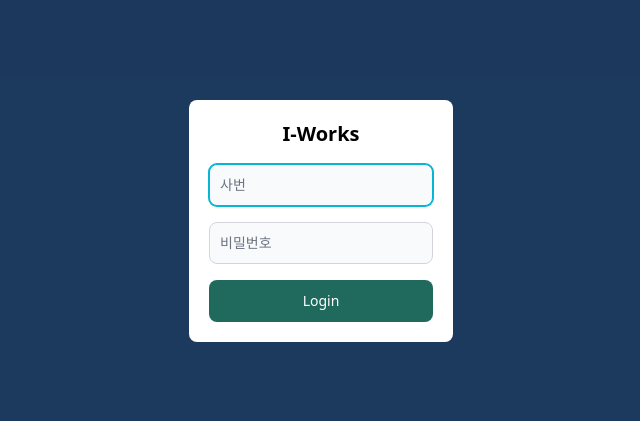
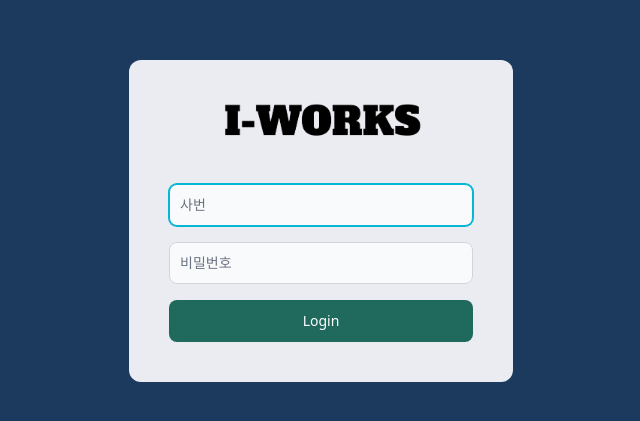
Before and after one commit to suhyeon06/i-works, a React (Vite) app in the folder I-works_client/: page /user/login in a window 1280 px wide. Shown: the part 179-600 px from the top of the page, without its empty margins (319-959 px from the left). Built offline with nearby package versions, Linux system fonts and the light colour scheme.

Commit message:
deisgn: Login page design

```diff
--- a/I-works_client/src/index.css
+++ b/I-works_client/src/index.css
@@ -1,22 +1,3 @@
 @tailwind base;
 @tailwind components;
 @tailwind utilities;
-
-/* App.css 또는 원하는 CSS 파일에 추가 */
-.modal-overlay {
-  position: fixed;
-  top: 0;
-  left: 0;
-  width: 100%;
-  height: 100%;
-  background-color: #1f4068; /* 원하는 배경색으로 변경 */
-  z-index: 999; /* 모달 창 위에 배치하기 위한 z-index 설정 */
-}
-
-.modal {
-  background-color: white;
-  padding: 20px;
-  z-index: 1000; /* 모달 창 위에 배치하기 위한 z-index 설정 */
-}
-
-/* 다른 모달 스타일링도 여기에 추가할 수 있습니다. */
--- a/I-works_client/src/pages/LoginPage.tsx
+++ b/I-works_client/src/pages/LoginPage.tsx
@@ -3,6 +3,7 @@ import { useState, ChangeEvent, FormEvent, useRef, useEffect } from 'react';
 import { createPortal } from 'react-dom';
 import { Form, useNavigate } from 'react-router-dom';
 import { Button, Card, TextInput } from 'flowbite-react';
+import iworks_logo from '../assets/iworks_logo.png'
 
 interface LoginResponse {
   token: string;
@@ -60,10 +61,13 @@ function LoginPage() {
 
   return createPortal(
     <>
-      <div className="modal-overlay"></div>
+      <div className="w-full h-full fixed bg-[#1f4068]"></div>
       <Card className="max-w-sm">
-        <dialog ref={dialog} className="modal rounded-lg">
-          <h1 className="text-xl font-semibold text-center mb-4">I-Works</h1>
+        <dialog ref={dialog} className="modal rounded-xl w-1/2 max-w-sm min-w-min p-10 bg-[#EBECF1]">
+          {/* <h1 className="text-xl font-semibold text-center mb-4">I-Works</h1> */}
+          <div className='ml-auto mr-auto w-2/3 mb-10'>
+            <img className="inline-block" src={iworks_logo} alt="logo" />
+          </div>
           <Form onSubmit={handleLogin} className="flex flex-col gap-4">
             <TextInput
               onChange={(event: ChangeEvent<HTMLInputElement>) =>
```
Also changed, not shown: I-works_client/src/assets/iworks_logo.png (added).
